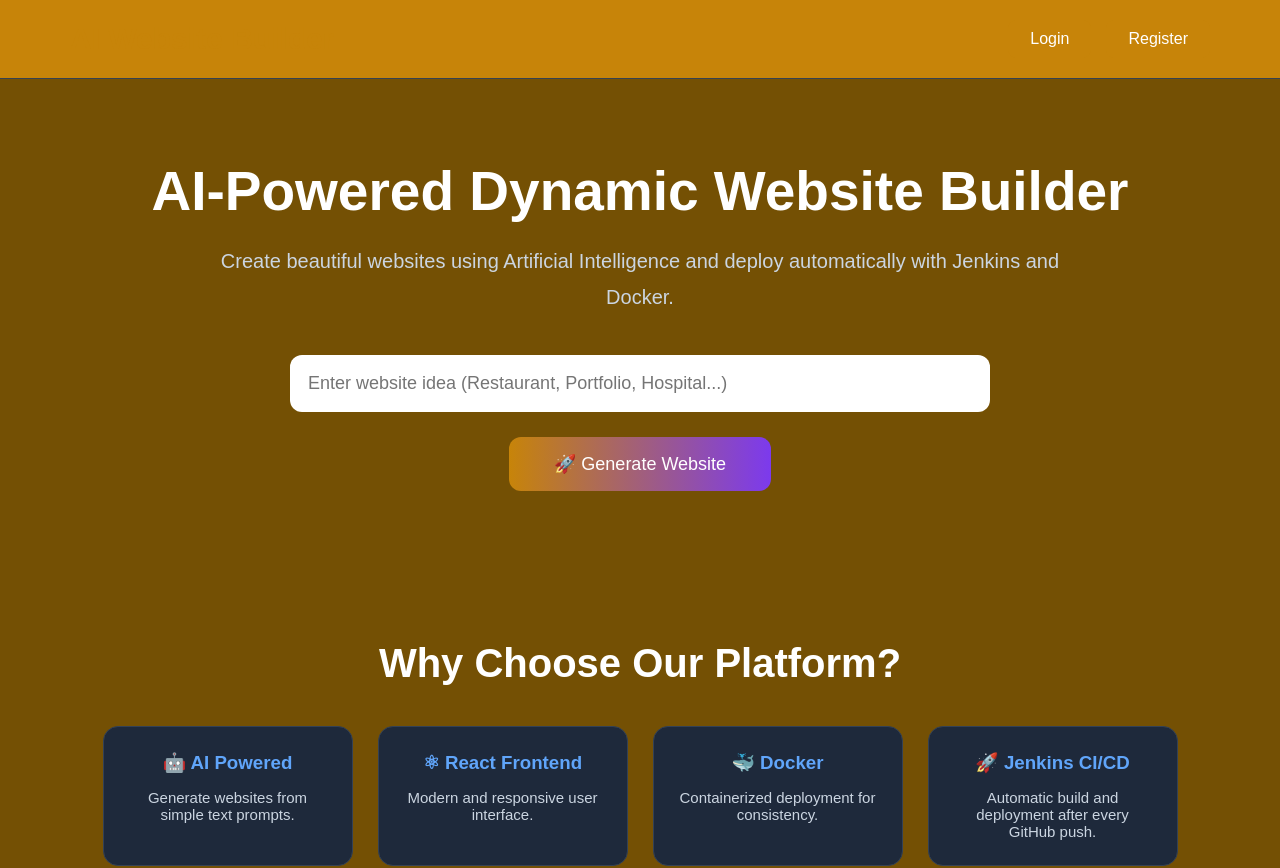
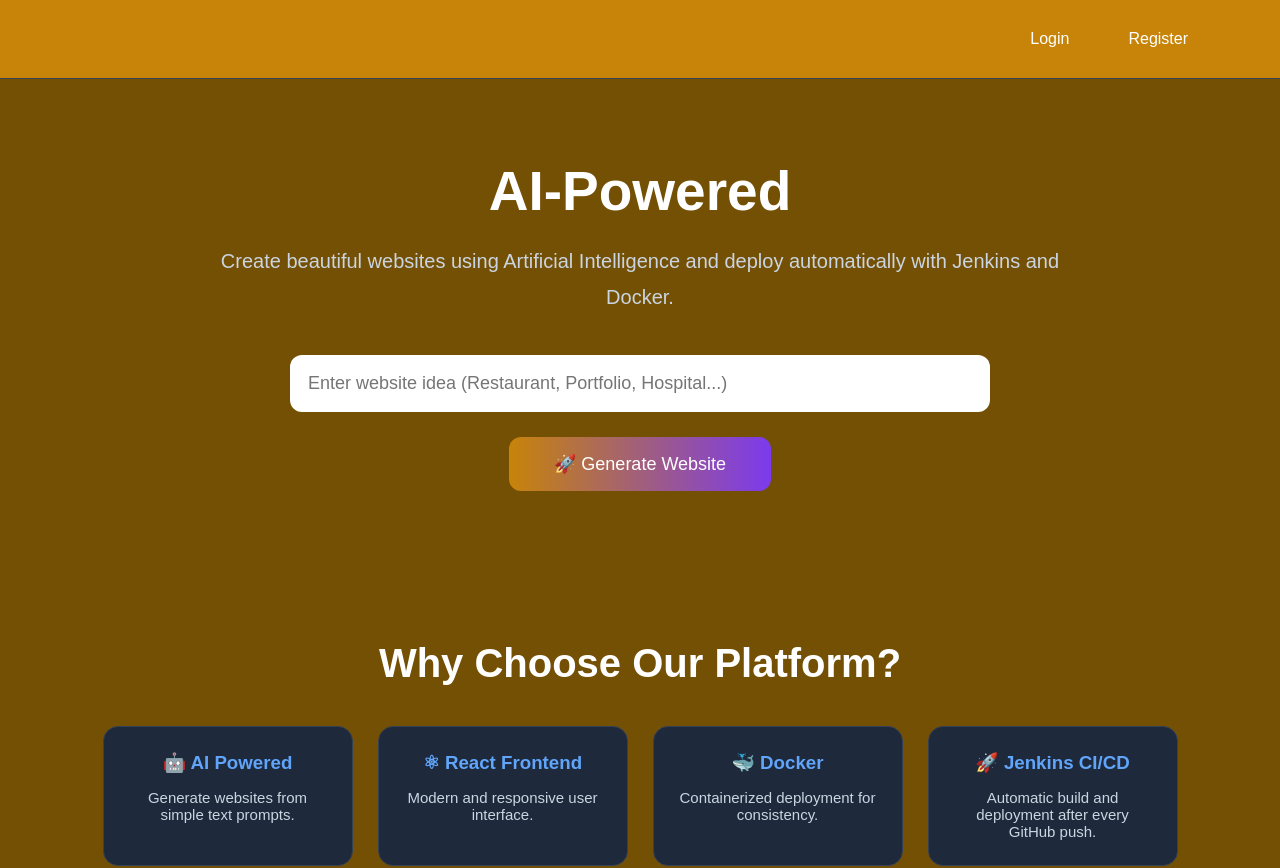
Before and after one commit to shaikfathima14/AI-Website-Builder, a React app in the folder frontend/: page / in a window 1280 px wide. Shown: the top 868 px of the page. Built offline with nearby package versions, Linux system fonts and the light colour scheme; the HTML template or start-up script is replaced by a standard one.

Commit message:
Updated UI

```diff
--- a/frontend/src/components/Hero.jsx
+++ b/frontend/src/components/Hero.jsx
@@ -48,7 +48,7 @@ function Hero({ setWebsitePrompt }) {
   return (
     <>
       <section className="hero">
-        <h1>AI-Powered Dynamic Website Builder</h1>
+        <h1>AI-Powered </h1>
 
         <p>
           Create beautiful websites using Artificial Intelligence and deploy
```
